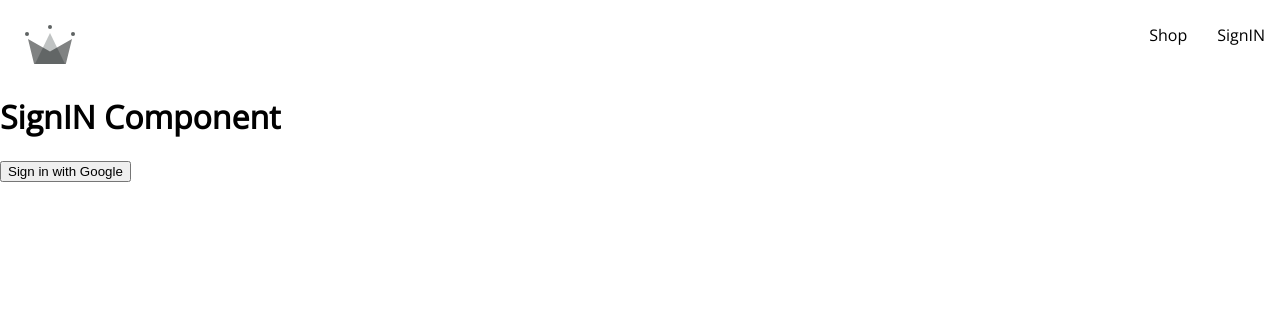
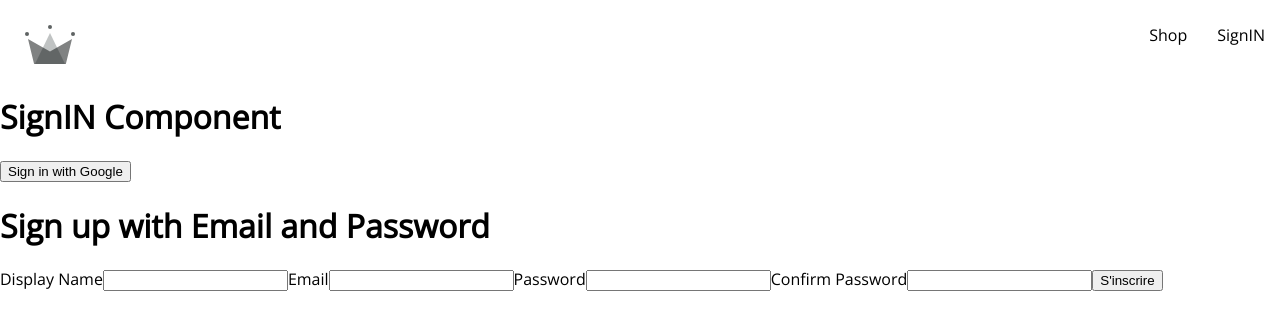
Before and after one commit to ctoxy/ecomced-clothing, a React (Create React App) app: page /sign-in in a window 1280 px wide. Shown: the top 330 px of the page. Built offline with nearby package versions, Linux system fonts and the light colour scheme.

Commit message:
creation du formulaire inscription via useState

```diff
--- /dev/null
+++ b/src/components/sign-up-form/sign-up-form.component.jsx
@@ -0,0 +1,58 @@
+import { Fragment, useState } from 'react';
+
+const defaultFormFields = {
+    displayName: '',
+    email: '',
+    password: '',
+    confirmPassword: ''
+}
+const SignUpForm = () => {
+    const [formFields, setFormFields] = useState(defaultFormFields);
+    const { displayName, email, password, confirmPassword } = formFields;
+    console.log('saisie formulaire inscription',formFields);
+
+    const handleChange = (event) => {
+        const {name, value} = event.target;
+        setFormFields({...formFields, [name]: value});
+    };
+
+    return(
+        <Fragment>
+            <h1>Sign up with Email and Password</h1>
+            <form onSubmit={()=> {}}>
+                <label >Display Name</label>
+                <input
+                    type="text"
+                    required
+                    onChange={handleChange}
+                    name="displayName"
+                    value={displayName} />
+                <label >Email</label>
+                <input
+                     type="email"
+                     required
+                     onChange={handleChange}
+                     name="email"
+                     value={email}/>
+                <label >Password</label>
+                <input
+                     type="password"
+                     required
+                     onChange={handleChange}
+                     name="password"
+                     value={password} />
+                <label >Confirm Password</label>
+                <input
+                     type="password"
+                     required
+                     onChange={handleChange}
+                     name="confirmPassword"
+                     value={confirmPassword} />
+
+                <button type='submit'>S'inscrire</button>
+            </form>
+        </Fragment>
+    );
+};
+
+export default SignUpForm;
--- a/src/routes/sign-in/sign-in.component.jsx
+++ b/src/routes/sign-in/sign-in.component.jsx
@@ -1,18 +1,26 @@
 import './sign-in.styles.scss';
 import { Fragment } from 'react';
-import { signInWithGooglePopup, createUserDocumentFromAuth} from '../../utils/firebase/firebase.utils';
+import {
+    signInWithGooglePopup,
+    createUserDocumentFromAuth
+} from '../../utils/firebase/firebase.utils';
+import  SignUpForm  from '../../components/sign-up-form/sign-up-form.component';
+
+
 const SignIn = () => {
+
     const logGoogleUser = async () => {
         //const response = await signInWithGooglePopup();
         //console.log(response);
         const {user} = await signInWithGooglePopup();
+        const userDocRef = await createUserDocumentFromAuth(user);
+    };
 
-        const userDocRef = await createUserDocumentFromAuth(user);
-    }
     return (
         <Fragment>
             <h1> SignIN Component</h1>
             <button onClick={logGoogleUser}>Sign in with Google</button>
+            <SignUpForm/>
         </Fragment>
 
     )
--- a/src/utils/firebase/firebase.utils.jsx
+++ b/src/utils/firebase/firebase.utils.jsx
@@ -25,14 +25,16 @@ const firebaseConfig = {
 
   // Initialize Firebase
   const firebaseApp = initializeApp(firebaseConfig);
-  const provider = new GoogleAuthProvider();
-  provider.setCustomParameters({
+  const googleProvider = new GoogleAuthProvider();
+  googleProvider.setCustomParameters({
       prompt: "select_account"
   });
 
   export const auth = getAuth();
 
-  export const signInWithGooglePopup = () => signInWithPopup(auth, provider);
+  export const signInWithGooglePopup = () => signInWithPopup(auth, googleProvider);
+  export const signInWithGoogleRedirect = () => signInWithRedirect(auth, googleProvider);
+
 
   export const db = getFirestore();
 
```
